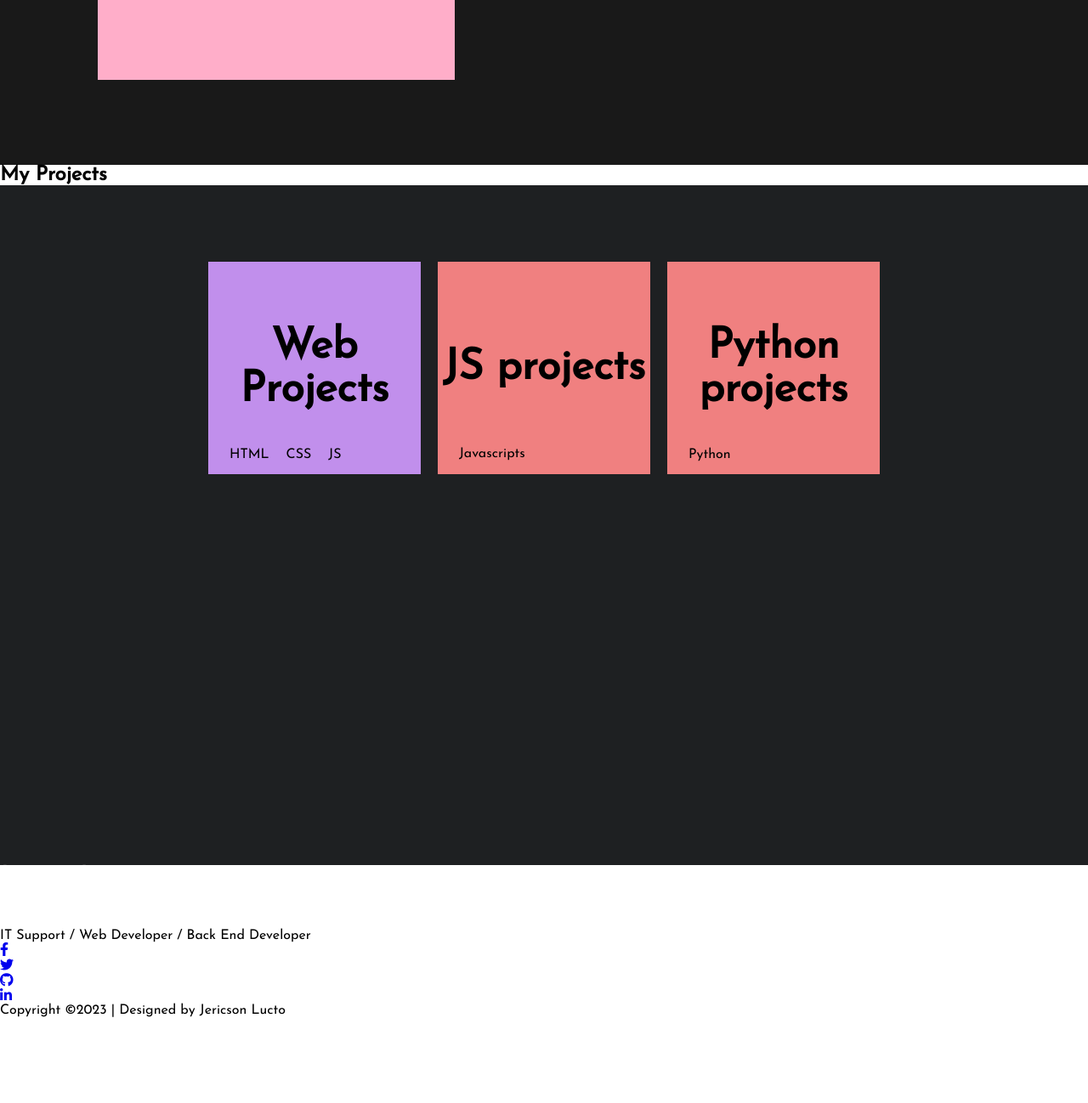
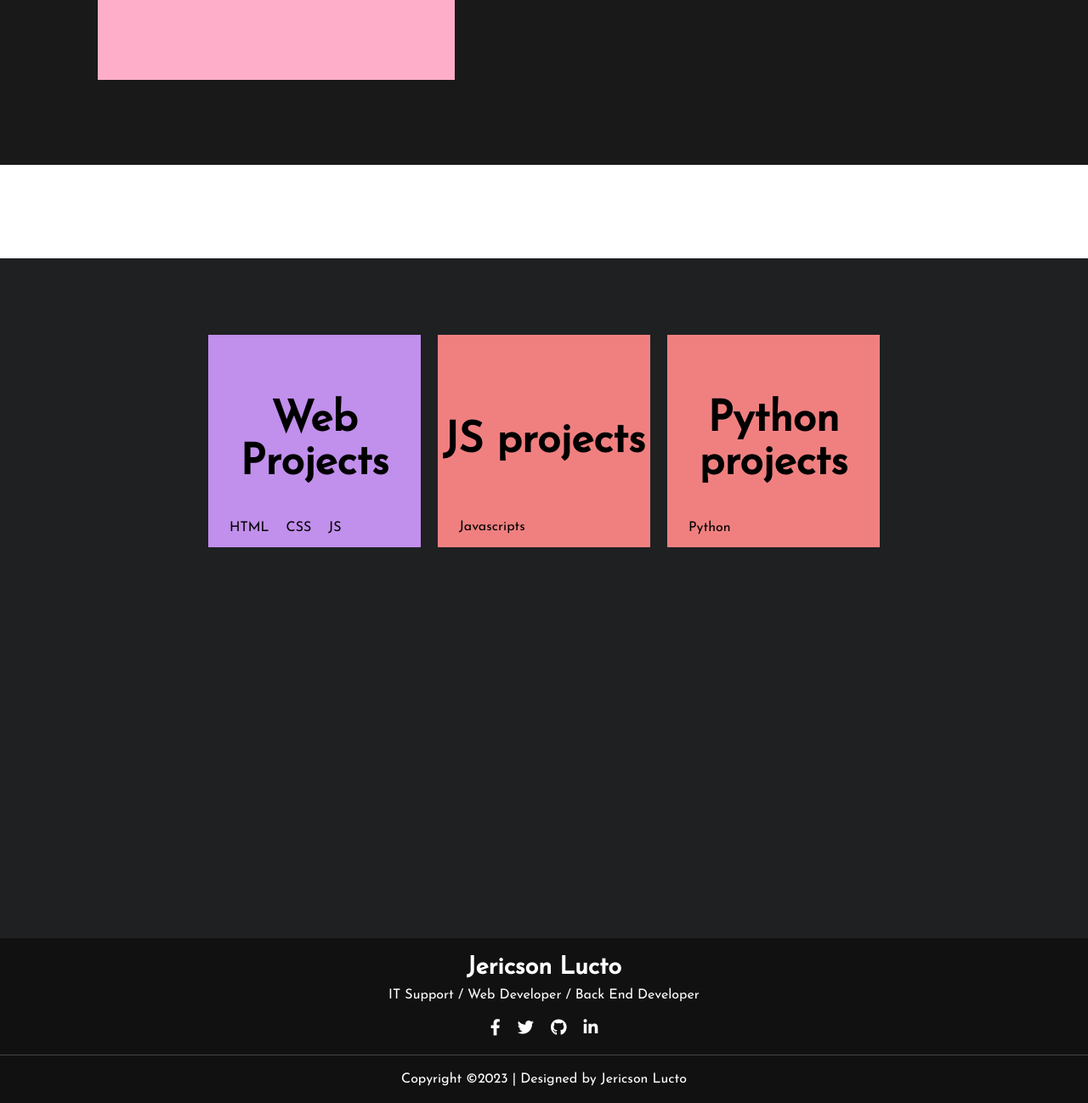
Before and after one commit to Jlucto/Portfolio-1.2, a website: page main/index.html in a window 1280 px wide. Shown: the part 1526-2824 px from the top of the page at 85% size. Before the commit the page ends 2723 px from the top, so only its background shows below. Drawn offline with nearby package versions, Linux system fonts and the light colour scheme.

Commit message:
Update style.css

```diff
--- a/main/css/style.css
+++ b/main/css/style.css
@@ -315,3 +315,63 @@ canvas {
     font-size: 20px;
   }
 }
+/* Projects Title */
+.projects-title {
+    text-align: center;
+    padding: 40px 0 20px;
+    color: #fff;
+}
+
+.projects-title h2 {
+    font-size: 2.5rem;
+    margin-bottom: 10px;
+}
+
+/* Footer */
+footer {
+    background: #111;
+    color: #fff;
+    padding: 20px 0;
+    text-align: center;
+}
+
+.footer-content {
+    max-width: 1200px;
+    margin: 0 auto;
+    padding: 0 20px;
+}
+
+.footer-content h3 {
+    font-size: 1.8rem;
+    margin-bottom: 10px;
+}
+
+.footer-content p {
+    margin-bottom: 20px;
+}
+
+.socials {
+    list-style: none;
+    display: flex;
+    justify-content: center;
+    margin-bottom: 20px;
+}
+
+.socials li {
+    margin: 0 10px;
+}
+
+.socials a {
+    color: #fff;
+    font-size: 1.2rem;
+    transition: color 0.3s;
+}
+
+.socials a:hover {
+    color: #f9004d;
+}
+
+.footer-bottom {
+    border-top: 1px solid #444;
+    padding-top: 20px;
+}
```
